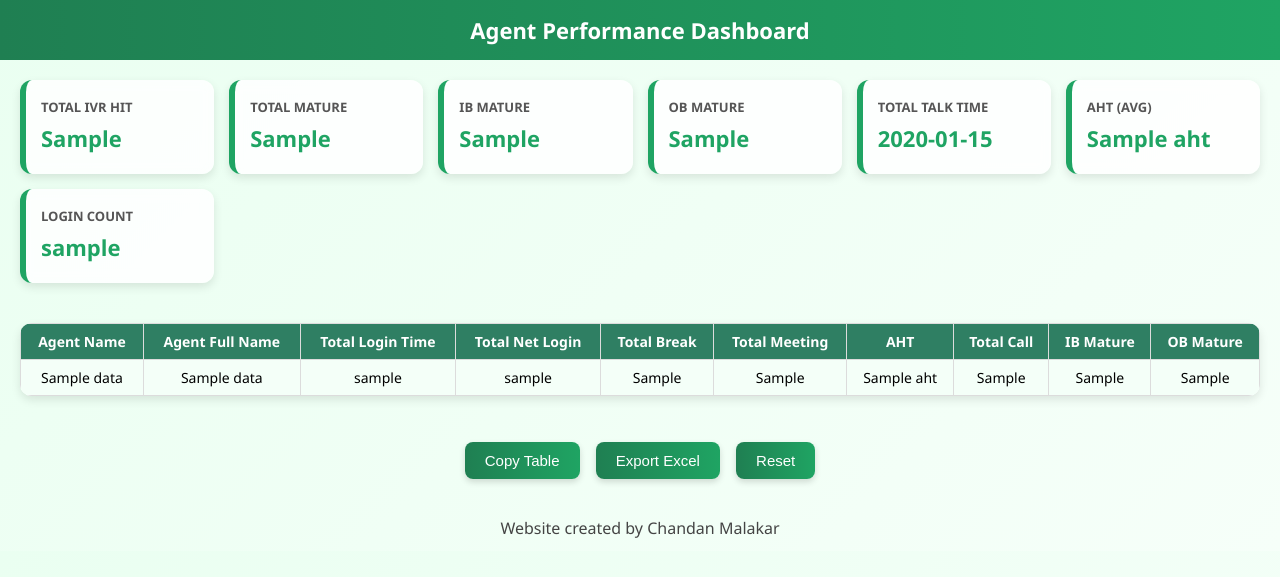
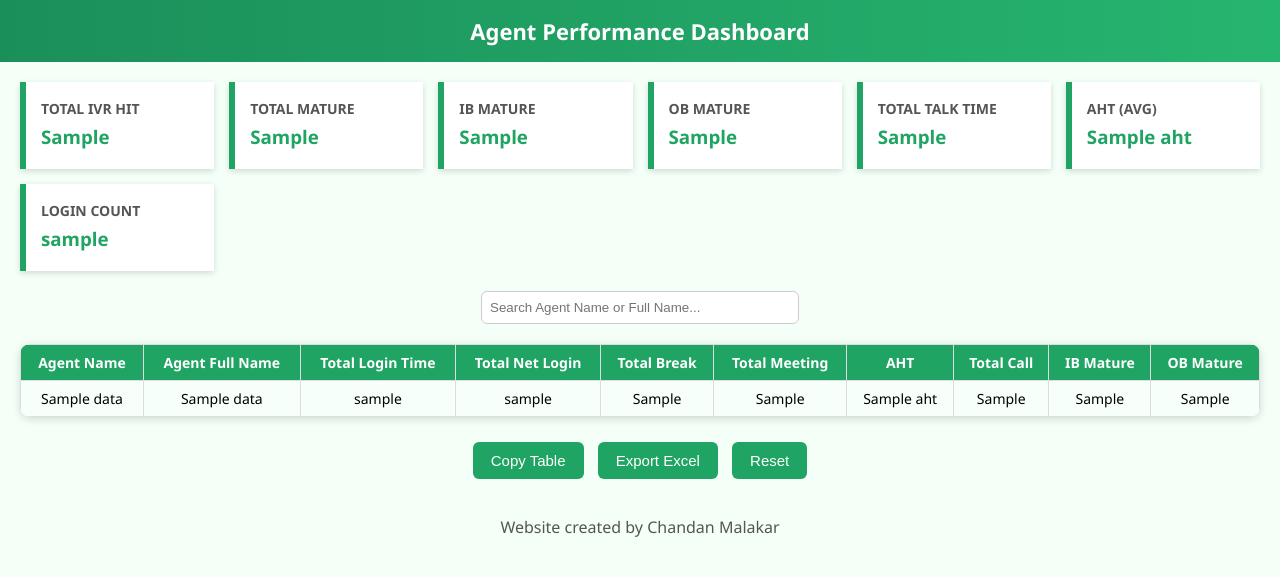
Before and after one commit to Viratmalakar/agent.performance.site, a Flask app: template templates/result.html in a window 1280 px wide. Shown: the top 577 px of the page. Run offline with Flask 3, Linux system fonts and the light colour scheme; the template is opened without the code that fills it: most values are stand-ins (such as "Sample title", 1, 10 or a date in 2020).

Commit message:
Update result.html

```diff
--- a/templates/result.html
+++ b/templates/result.html
@@ -7,15 +7,15 @@
 <style>
 body{
     font-family:Segoe UI,Arial;
-    background:linear-gradient(135deg,#eafff1,#f6fff9);
+    background:#f3fff7;
     margin:0;
 }
 header{
-    background:linear-gradient(90deg,#1f7f52,#1fa463);
+    background:linear-gradient(90deg,#1b8f5a,#26b56f);
     color:white;
-    padding:15px;
+    padding:16px;
+    text-align:center;
     font-size:22px;
-    text-align:center;
     font-weight:bold;
 }
 
@@ -25,77 +25,75 @@ header{
     gap:15px;
     padding:20px;
 }
+.card{
+    background:white;
+    padding:15px;
+    border-left:6px solid #1fa463;
+    box-shadow:0 2px 6px rgba(0,0,0,.15);
+}
+.card b{color:#555;font-size:14px;}
+.card h3{margin:5px 0;color:#1fa463}
 
-.card{
-    background:rgba(255,255,255,0.85);
-    backdrop-filter:blur(6px);
-    border-radius:12px;
-    padding:15px;
-    box-shadow:0 4px 10px rgba(0,0,0,.1);
-    border-left:6px solid #1fa463;
+.search-box{
+    text-align:center;
+    margin-bottom:10px;
 }
-
-.card b{color:#555;font-size:13px}
-.card h3{margin:6px 0;color:#1fa463;font-size:22px}
-
-.box{
-    padding:20px;
+.search-box input{
+    width:300px;
+    padding:8px;
+    border-radius:6px;
+    border:1px solid #ccc;
 }
 
 .table-box{
-    background:rgba(255,255,255,0.9);
-    backdrop-filter:blur(5px);
-    border-radius:12px;
-    box-shadow:0 4px 10px rgba(0,0,0,.1);
+    margin:20px;
+    background:white;
+    border-radius:10px;
+    box-shadow:0 2px 8px rgba(0,0,0,.15);
     overflow:auto;
-    max-height:620px;
+    max-height:650px;
 }
 
 table{
     width:100%;
     border-collapse:collapse;
 }
-
 th,td{
-    border:1px solid #dcdcdc;
+    border:1px solid #ddd;
     padding:8px;
     text-align:center;
     font-size:14px;
 }
-
 th{
-    background:#2f7f63;
+    background:#1fa463;
     color:white;
     position:sticky;
     top:0;
     z-index:2;
 }
 
-tr:nth-child(even){background:#f4fff8}
+tr:nth-child(even){background:#f6fff9}
 
 .btns{
     text-align:center;
     margin:20px;
 }
-
 button{
-    background:linear-gradient(90deg,#1f7f52,#1fa463);
+    background:#1fa463;
     color:white;
     border:none;
-    padding:10px 20px;
-    border-radius:8px;
-    margin:6px;
+    padding:10px 18px;
+    border-radius:6px;
+    margin:5px;
     font-size:15px;
     cursor:pointer;
-    box-shadow:0 3px 6px rgba(0,0,0,.15);
 }
-
-button:hover{opacity:.9}
+button:hover{background:#168a52}
 
 footer{
     text-align:center;
     padding:12px;
-    color:#444;
+    color:#555;
 }
 </style>
 </head>
@@ -105,21 +103,21 @@ footer{
 <header>Agent Performance Dashboard</header>
 
 <div class="cards">
-
 <div class="card"><b>TOTAL IVR HIT</b><h3>{{gt["TOTAL IVR HIT"]}}</h3></div>
 <div class="card"><b>TOTAL MATURE</b><h3>{{gt["TOTAL MATURE"]}}</h3></div>
 <div class="card"><b>IB MATURE</b><h3>{{gt["IB MATURE"]}}</h3></div>
 <div class="card"><b>OB MATURE</b><h3>{{gt["OB MATURE"]}}</h3></div>
-<div class="card"><b>TOTAL TALK TIME</b><h3>{{gt["TOTAL TALK TIME"]}}</h3></div>
+<div class="card"><b>TOTAL TALK TIME</b><h3>{{gt["TOTAL TALK"]}}</h3></div>
 <div class="card"><b>AHT (AVG)</b><h3>{{gt["AHT"]}}</h3></div>
 <div class="card"><b>LOGIN COUNT</b><h3>{{gt["LOGIN COUNT"]}}</h3></div>
-
 </div>
 
-<div class="box">
+<div class="search-box">
+<input type="text" id="search" placeholder="Search Agent Name or Full Name..." onkeyup="filterTable()">
+</div>
+
 <div class="table-box" id="tableBox">
-<table>
-
+<table id="resultTable">
 <tr>
 <th>Agent Name</th>
 <th>Agent Full Name</th>
@@ -147,9 +145,7 @@ footer{
 <td>{{r["OB Mature"]}}</td>
 </tr>
 {% endfor %}
-
 </table>
-</div>
 </div>
 
 <div class="btns">
@@ -161,13 +157,24 @@ footer{
 <footer>Website created by Chandan Malakar</footer>
 
 <script>
+function filterTable(){
+    let val=document.getElementById("search").value.toLowerCase();
+    let rows=document.querySelectorAll("#resultTable tr");
+
+    rows.forEach((r,i)=>{
+        if(i==0) return;
+        let txt=r.innerText.toLowerCase();
+        r.style.display=txt.includes(val)?"":"none";
+    })
+}
+
 function copyTable(){
     html2canvas(document.getElementById("tableBox")).then(canvas=>{
-        canvas.toBlob(blob=>{
-            navigator.clipboard.write([new ClipboardItem({"image/png":blob})]);
-            alert("Table copied as image!");
-        })
-    })
+        canvas.toBlob(b=>{
+            navigator.clipboard.write([new ClipboardItem({"image/png":b})]);
+            alert("Table copied as image");
+        });
+    });
 }
 </script>
 
```
